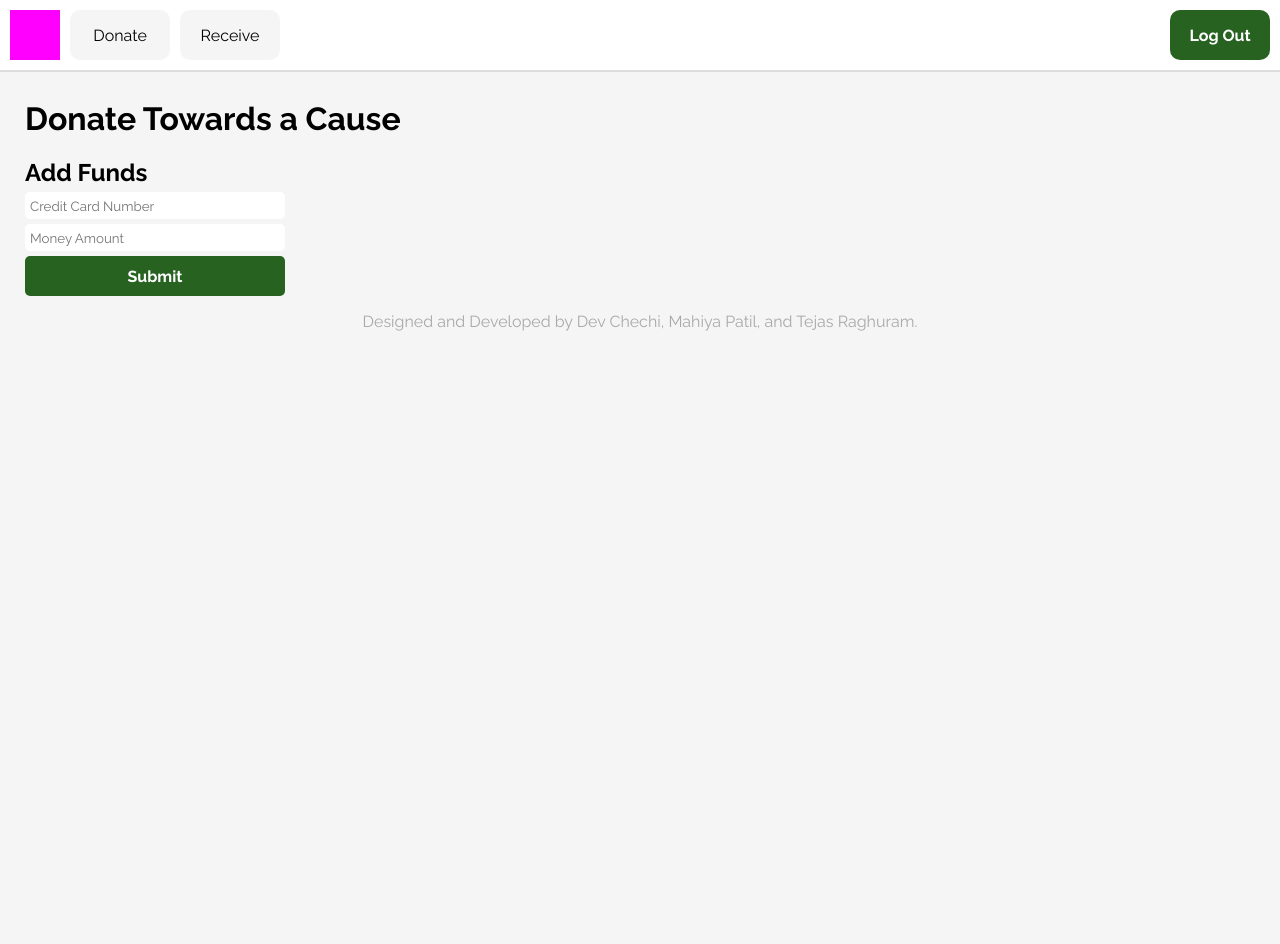
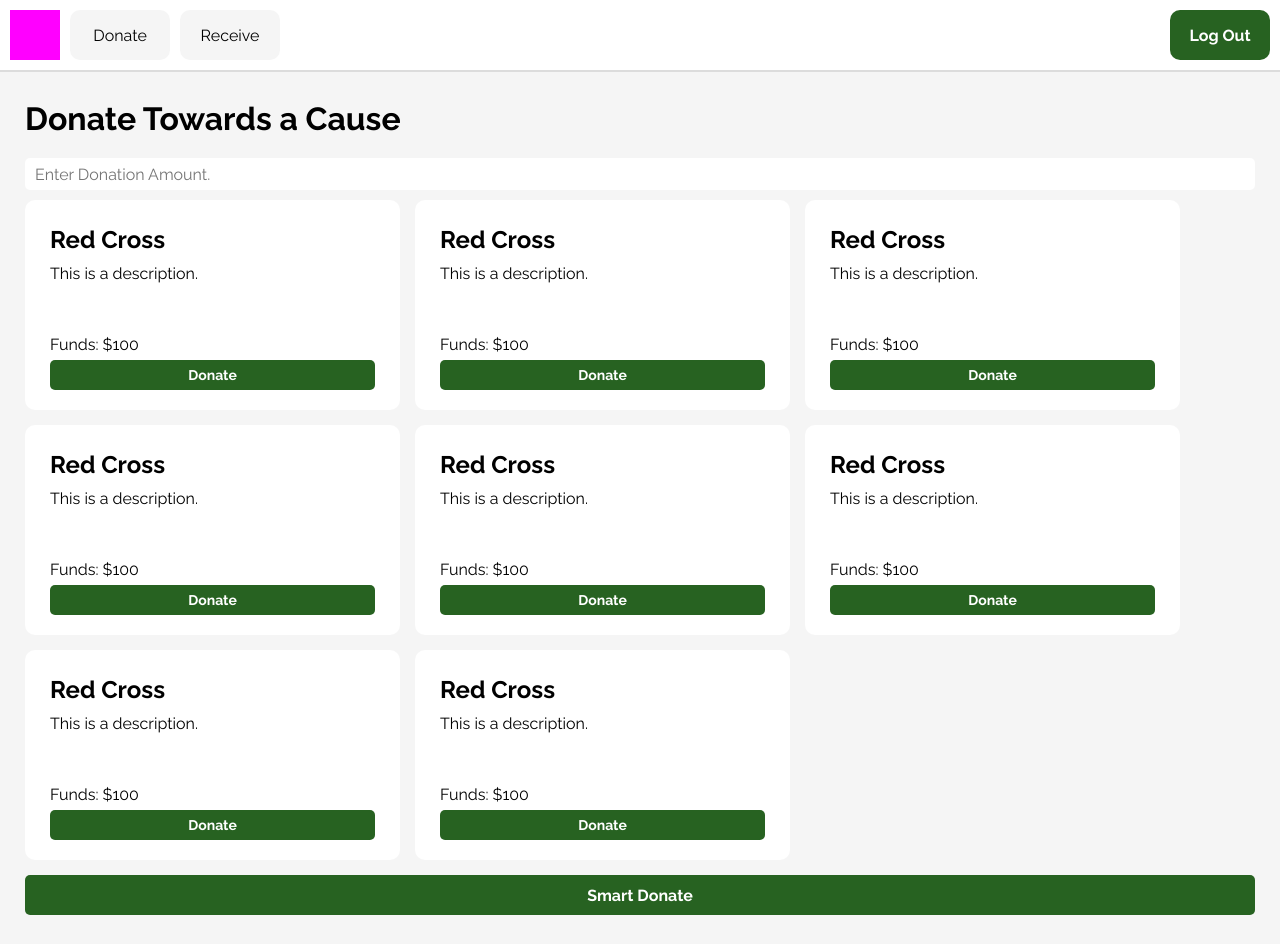
Before and after one commit to TejasRaghuram/NEUCRH, a React (Create React App) app: page / in a window 1280 px wide. Shown: the top 944 px of the page. Before the commit the page ends 800 px from the top, so only its background shows below. Built offline with nearby package versions, Linux system fonts and the light colour scheme.

Commit message:
Created Donate Page

```diff
--- a/src/pages/Donate.js
+++ b/src/pages/Donate.js
@@ -1,9 +1,32 @@
 import "./../styles/Donate.css";
+
+function Organization(props) {
+    return (
+        <div class="organization">
+            <h2>{props.name}</h2>
+            <p class="org-desc">{props.description}</p>
+            <p class="org-funds">Funds: ${props.funds}</p>
+            <button class="org-donate">Donate</button>
+        </div>
+    );
+}
 
 function Donate() {
     return (
         <div id="donate">
             <h1 id="donate-header">Donate Towards a Cause</h1>
+            <input id="donate-amount" type="number" placeholder="Enter Donation Amount."/>
+            <div id="donate-flex">
+                <Organization name="Red Cross" description="This is a description." funds={100}/>
+                <Organization name="Red Cross" description="This is a description." funds={100}/>
+                <Organization name="Red Cross" description="This is a description." funds={100}/>
+                <Organization name="Red Cross" description="This is a description." funds={100}/>
+                <Organization name="Red Cross" description="This is a description." funds={100}/>
+                <Organization name="Red Cross" description="This is a description." funds={100}/>
+                <Organization name="Red Cross" description="This is a description." funds={100}/>
+                <Organization name="Red Cross" description="This is a description." funds={100}/>
+            </div>
+            <button id="donate-smart">Smart Donate</button>
             <h2 id="funds-header">Add Funds</h2>
             <form>
                 <input class="input" type="number" placeholder="Credit Card Number"/>
--- a/src/styles/Donate.css
+++ b/src/styles/Donate.css
@@ -1,11 +1,86 @@
+.organization {
+    width: 325px;
+    height: 200px;
+    position: relative;
+    padding-left: 25px;
+    padding-right: 25px;
+    padding-top: 5px;
+    padding-bottom: 5px;
+    background-color: white;
+    border-radius: 10px;
+}
+
+.org-desc {
+    position: relative;
+    bottom: 10px;
+}
+
+.org-funds {
+    position: absolute;
+    bottom: 40px;
+}
+
+.org-donate {
+    width: calc(100% - 50px);
+    height: 30px;
+    position: absolute;
+    bottom: 20px;
+    color: white;
+    background-color: #276221;
+    font-size: 14px;
+    font-weight: bold;
+    border-radius: 5px;
+    border-style: none;
+}
+
+.org-donate:hover {
+    background-color: #3b8132;
+    cursor: pointer;
+}
+
 #donate {
     padding-left: 25px;
     padding-right: 25px;
     margin-top: 100px;
 }
 
+#donate-amount {
+    width: calc(100% - 20px);
+    height: 30px;
+    padding-left: 10px;
+    padding-right: 10px;
+    font-size: 16px;
+    margin-bottom: 10px;
+    border-radius: 5px;
+    border-style: none;
+}
+
+#donate-flex {
+    display: flex;
+    flex-wrap: wrap;
+    gap: 15px;
+}
+
+#donate-smart {
+    width: 100%;
+    height: 40px;
+    margin-top: 15px;
+    color: white;
+    background-color: #276221;
+    font-size: 16px;
+    font-weight: bold;
+    border-radius: 5px;
+    border-style: none;
+}
+
+#donate-smart:hover {
+    background-color: #3b8132;
+    cursor: pointer;
+}
+
 #funds-header {
     margin-bottom: 0;
+    font-size: 30px;
 }
 
 .input {
--- a/src/styles/Layout.css
+++ b/src/styles/Layout.css
@@ -7,6 +7,7 @@
     border-bottom-style: solid;
     border-bottom-width: 2px;
     border-color: gainsboro;
+    z-index: 10;
 }
 
 #logo {
```
